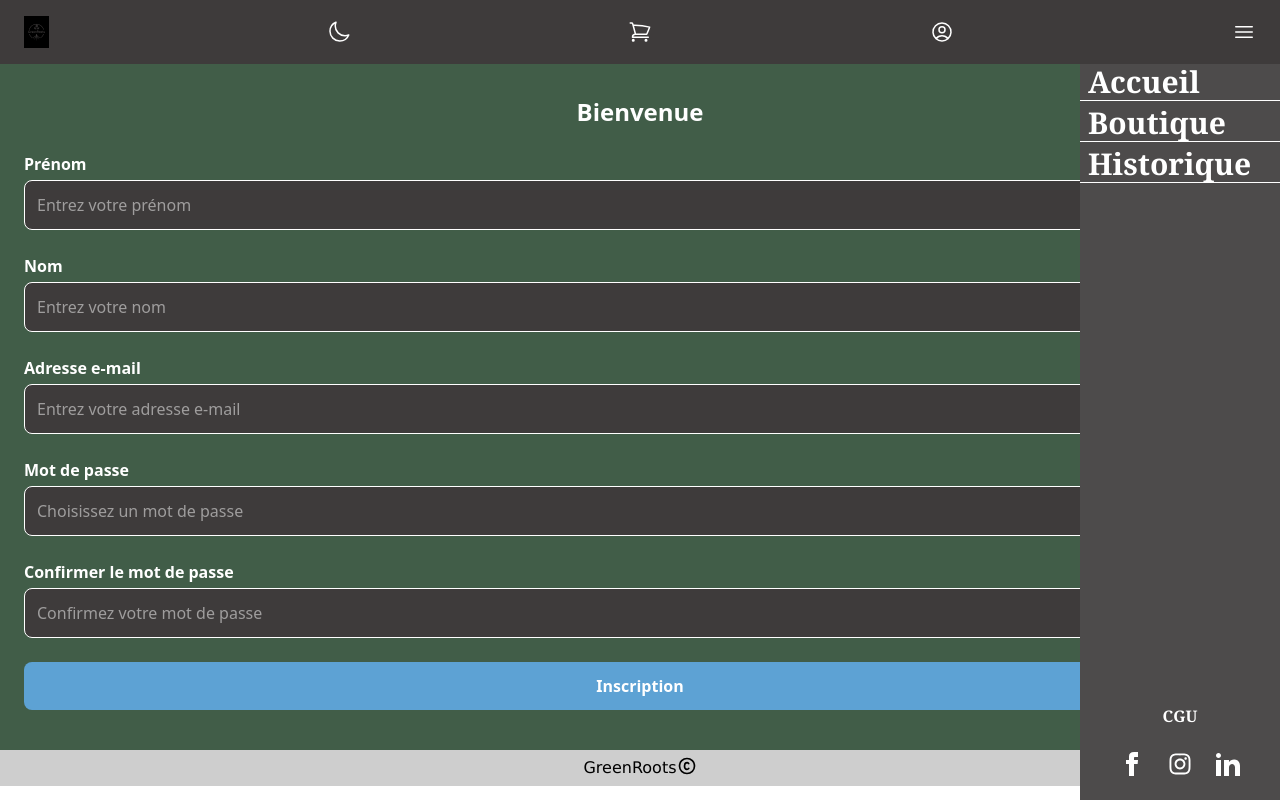
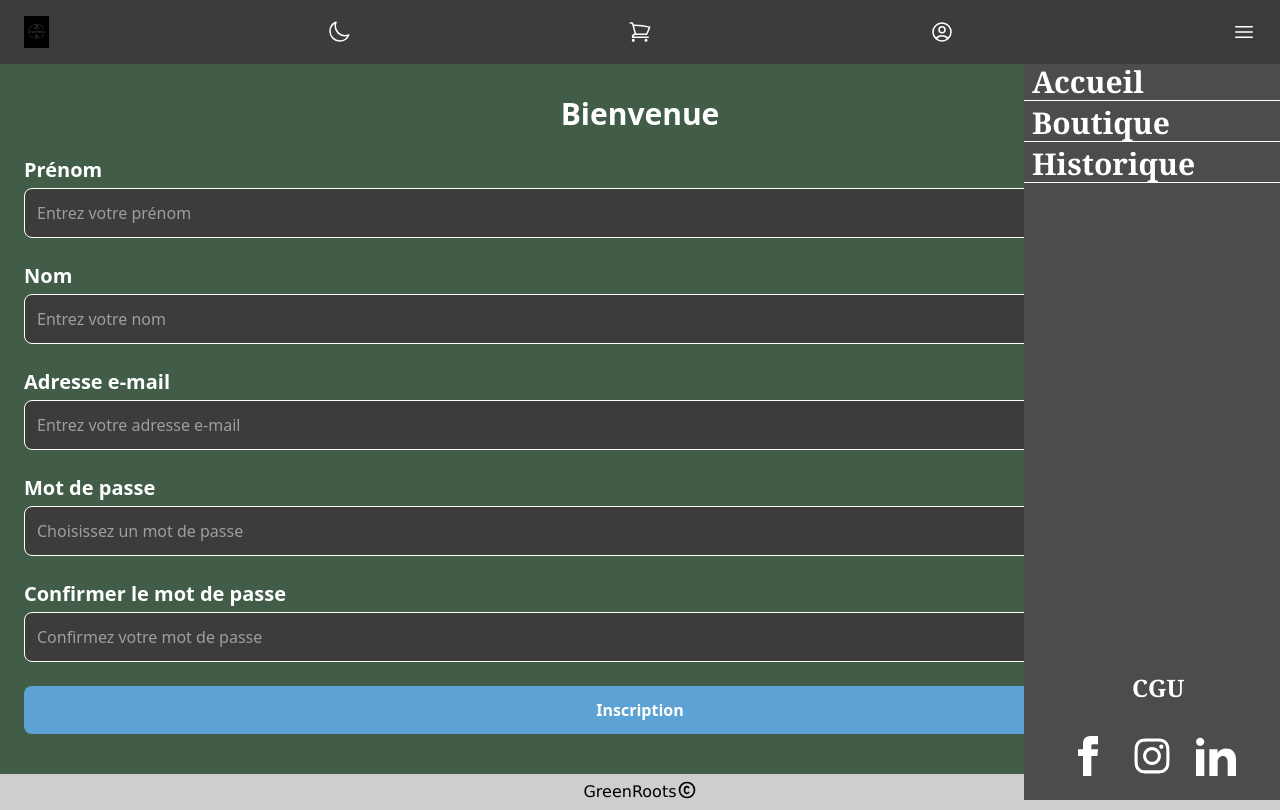
Before and after one commit to NathanBegue/GreenRoots-front, a React (Vite) app: page /inscription in a window 1280 px wide. Both pictures are taken after a click on the picture 1244 px from the left and 32 px from the top of the page. Built offline with nearby package versions, Linux system fonts and the light colour scheme.

Commit message:
ajustement responsive tablet burger-menu page inscription

```diff
--- a/src/component/layout/Burger-menu.tsx
+++ b/src/component/layout/Burger-menu.tsx
@@ -11,7 +11,7 @@ export default function BurgerMenu({ isOpened, setIsOpened }: { isOpened: boolea
                 />
             )}
 
-            <nav className="bg-dark-accent text-white w-50 h-dvh z-20 fixed right-0 top-0 flex flex-col justify-between items-center gap-6 pb-6 pt-16">
+            <nav className="bg-dark-accent text-white w-50 h-dvh z-20 fixed right-0 top-0 flex flex-col justify-between items-center gap-6 pb-6 pt-16 md:w-64 ">
 
 
                 {/* Passage du state a false pour fermé le burger menu une fois cliqué */}
@@ -21,12 +21,12 @@ export default function BurgerMenu({ isOpened, setIsOpened }: { isOpened: boolea
                     <Link to="/boutique" onClick={() => setIsOpened(false)}><li className="border-b pl-2 font-title font-bold text-3xl">Boutique</li></Link>
                     <Link to="/historique" onClick={() => setIsOpened(false)}><li className="border-b pl-2 font-title font-bold text-3xl">Historique</li></Link>
                 </ul>
-                <div className="flex flex-col gap-6">
-                    <Link to="/cgu" onClick={() => setIsOpened(false)}><p className="text-center font-title font-bold">CGU</p> </Link>
+                <div className="flex flex-col gap-6 items-center">
+                    <Link to="/cgu" onClick={() => setIsOpened(false)}><p className="text-center font-title font-bold md:text-2xl md:size-10">CGU</p> </Link>
                     <ul className="flex flex-row gap-6">
-                        <li><a><img className="w-6 h-6 invert" src="/images/icons/facebook.svg" alt="" /></a></li>
-                        <li><a><img className="w-6 h-6 invert" src="/images/icons/instagram.svg" alt="" /></a></li>
-                        <li><a><img className="w-6 h-6 invert" src="/images/icons/linkedin.svg" alt="" /></a></li>
+                        <li><a><img className="w-6 h-6 invert md:size-10" src="/images/icons/facebook.svg" alt="" /></a></li>
+                        <li><a><img className="w-6 h-6 invert md:size-10" src="/images/icons/instagram.svg" alt="" /></a></li>
+                        <li><a><img className="w-6 h-6 invert md:size-10" src="/images/icons/linkedin.svg" alt="" /></a></li>
                     </ul>
                 </div>
             </nav>
--- a/src/component/pages/Inscription.tsx
+++ b/src/component/pages/Inscription.tsx
@@ -1,12 +1,12 @@
 export default function Inscription() {
     return (
         <div className="w-full px-6 py-10 shadow-lg pt-24 bg-dark-primary text-white">
-            <h1 className="text-2xl font-bold text-center mb-6">Bienvenue</h1>
+            <h1 className="text-2xl font-bold text-center mb-6 md:text-3xl">Bienvenue</h1>
 
             <form action="" className="flex flex-col gap-6">
                 {/* Prénom */}
                 <div className="flex flex-col">
-                    <label htmlFor="firstname" className="font-semibold mb-1">Prénom</label>
+                    <label htmlFor="firstname" className="font-semibold mb-1 md:text-xl">Prénom</label>
                     <input
                         type="text"
                         id="firstname"
@@ -19,7 +19,7 @@ export default function Inscription() {
 
                 {/* Nom */}
                 <div className="flex flex-col">
-                    <label htmlFor="lastname" className="font-semibold mb-1">Nom</label>
+                    <label htmlFor="lastname" className="font-semibold mb-1 md:text-xl">Nom</label>
                     <input
                         type="text"
                         id="lastname"
@@ -32,7 +32,7 @@ export default function Inscription() {
 
                 {/* Email */}
                 <div className="flex flex-col">
-                    <label htmlFor="mail" className="font-semibold mb-1">Adresse e-mail</label>
+                    <label htmlFor="mail" className="font-semibold mb-1 md:text-xl">Adresse e-mail</label>
                     <input
                         type="email"
                         id="mail"
@@ -45,7 +45,7 @@ export default function Inscription() {
 
                 {/* Mot de passe */}
                 <div className="flex flex-col">
-                    <label htmlFor="password" className="font-semibold mb-1">Mot de passe</label>
+                    <label htmlFor="password" className="font-semibold mb-1 md:text-xl">Mot de passe</label>
                     <input
                         type="password"
                         id="password"
@@ -58,7 +58,7 @@ export default function Inscription() {
 
                 {/* Confirmation du mot de passe */}
                 <div className="flex flex-col">
-                    <label htmlFor="confirmation" className="font-semibold mb-1">Confirmer le mot de passe</label>
+                    <label htmlFor="confirmation" className="font-semibold mb-1 md:text-xl">Confirmer le mot de passe</label>
                     <input
                         type="password"
                         id="confirmation"
```
